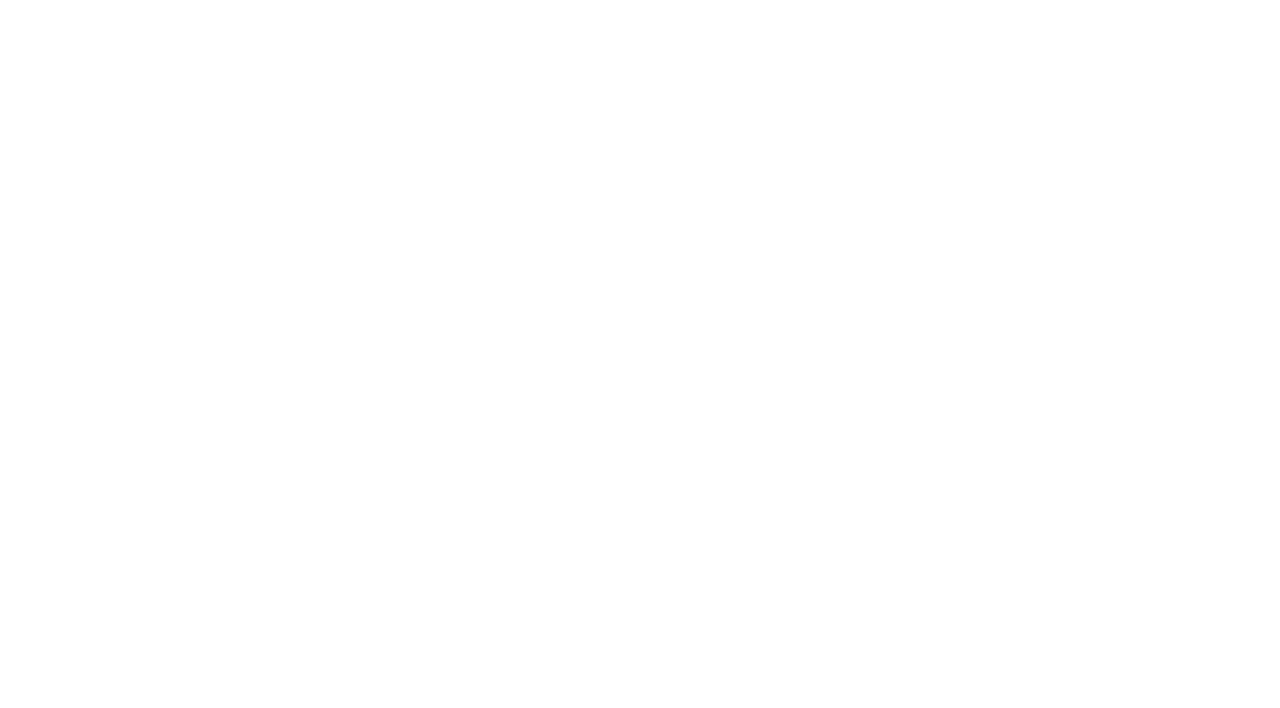
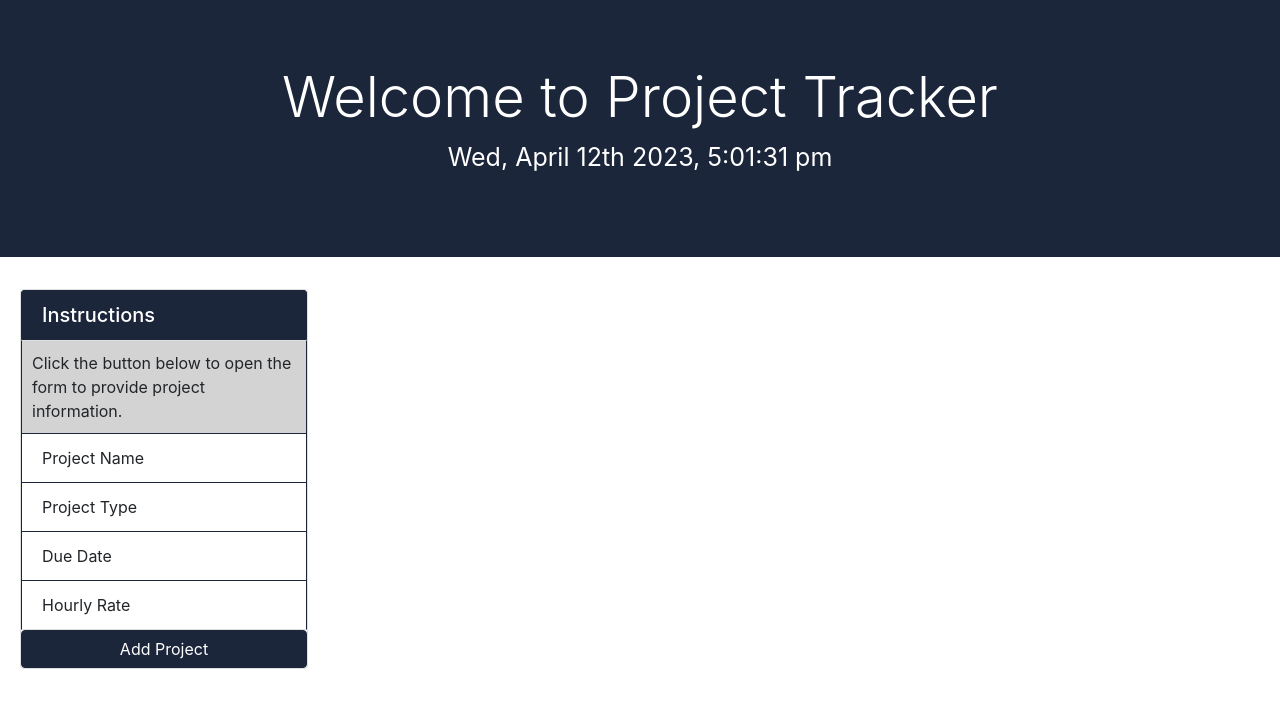
Before and after one commit to Angi-Adema/Project-Tracker, a plain HTML site: page index.html in a window 1280 px wide. Drawn offline with nearby package versions, Linux system fonts and the light colour scheme.

Commit message:
added the hero banner with moment.js and setInterval()and added instruction card

```diff
--- a/assets/css/style.css
+++ b/assets/css/style.css
@@ -0,0 +1,45 @@
+.jumbotron {
+    background-color: #1B263B;
+    color: white;
+}
+
+.container {
+    display: flex;
+    justify-content: center;
+}
+
+#datetime {
+    display: flex;
+    justify-content: center;
+    font-size: 25px;
+}
+
+.card {
+    width: 150px;
+    margin: 20px;
+}
+
+.card-header {
+    background-color: #1B263B;
+    color: white;
+    border: 1px solid #1B263B;
+}
+
+.instruction {
+    background-color: lightgray;
+    padding: 10px;
+    list-style-type: none;
+}
+
+ul {
+    border: 1px solid #1B263B;
+}
+
+.list-group-item {
+    border: 1px solid #1B263B;
+}
+
+.btn {
+    background-color: #1B263B;
+    border: 1px solid #1B263B;
+}
--- a/assets/js/script.js
+++ b/assets/js/script.js
@@ -0,0 +1,16 @@
+// var time = moment().format('hh:mm:ss');
+// $('#time').text(time);
+
+var datetime = null,
+        date = null;
+
+var update = function () {
+    date = moment(new Date())
+    datetime.html(date.format('ddd, MMMM Do YYYY, h:mm:ss a'));
+};
+
+$(document).ready(function() {
+    datetime = $('#datetime')
+    update();
+    setInterval(update, 1000);
+});
--- a/index.html
+++ b/index.html
@@ -1,12 +1,56 @@
 <!DOCTYPE html>
 <html lang="en">
-<head>
-    <meta charset="UTF-8">
-    <meta http-equiv="X-UA-Compatible" content="IE=edge">
-    <meta name="viewport" content="width=device-width, initial-scale=1.0">
+  <head>
+    <meta charset="UTF-8" />
+    <meta http-equiv="X-UA-Compatible" content="IE=edge" />
+    <meta name="viewport" content="width=device-width, initial-scale=1.0" />
     <title>Project Tracker</title>
-</head>
-<body>
-
-</body>
+    <link
+      rel="stylesheet"
+      href="https://cdnjs.cloudflare.com/ajax/libs/twitter-bootstrap/4.5.0/css/bootstrap.min.css"
+    />
+    <script
+      type="text/javascript"
+      src="https://cdnjs.cloudflare.com/ajax/libs/moment.js/2.27.0/moment.min.js"
+    ></script>
+    <script
+      src="https://code.jquery.com/jquery-3.5.1.min.js"
+      integrity="sha256-9/aliU8dGd2tb6OSsuzixeV4y/faTqgFtohetphbbj0="
+      crossorigin="anonymous"
+    ></script>
+    <link rel="stylesheet" href="./assets/css/style.css" />
+  </head>
+  <body>
+    <main>
+      <section>
+        <div class="jumbotron jumbotron-fluid">
+          <div class="container">
+            <h1 class="display-4">Welcome to Project Tracker</h1>
+          </div>
+          <div>
+            <p id="datetime"></p>
+          </div>
+        </div>
+      </section>
+      <section>
+        <div class="card" style="width: 18rem">
+          <div>
+            <h5 class="card-header">Instructions</h5>
+          </div>
+          <ul class="list-group list-group-flush">
+            <li class=" list-group-item instruction">
+              Click the button below to open the form to provide project
+              information.
+            </li>
+            <li class="list-group-item">Project Name</li>
+            <li class="list-group-item">Project Type</li>
+            <li class="list-group-item">Due Date</li>
+            <li class="list-group-item">Hourly Rate</li>
+          </ul>
+          <a href="#" class="btn btn-primary">Add Project</a>
+        </div>
+      </section>
+      <script src="./assets/js/script.js"></script>
+    </main>
+  </body>
 </html>
```
